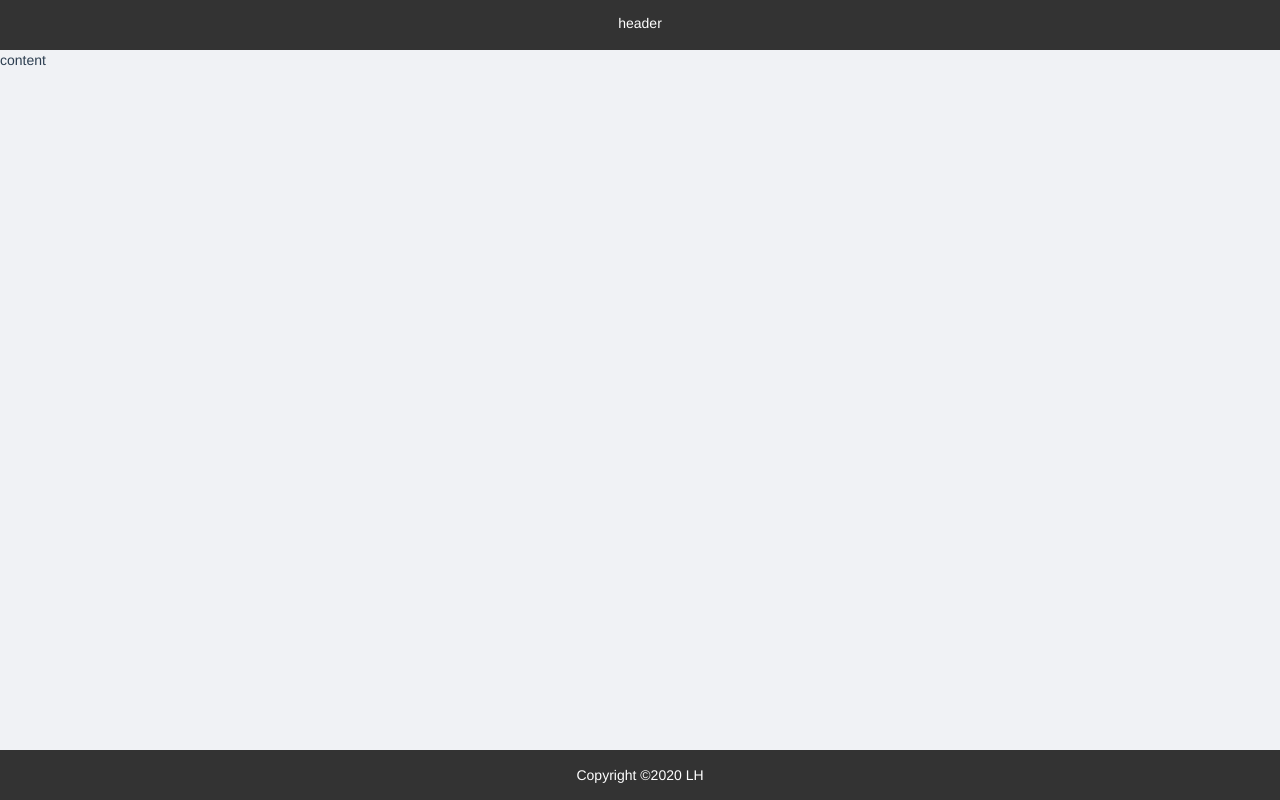
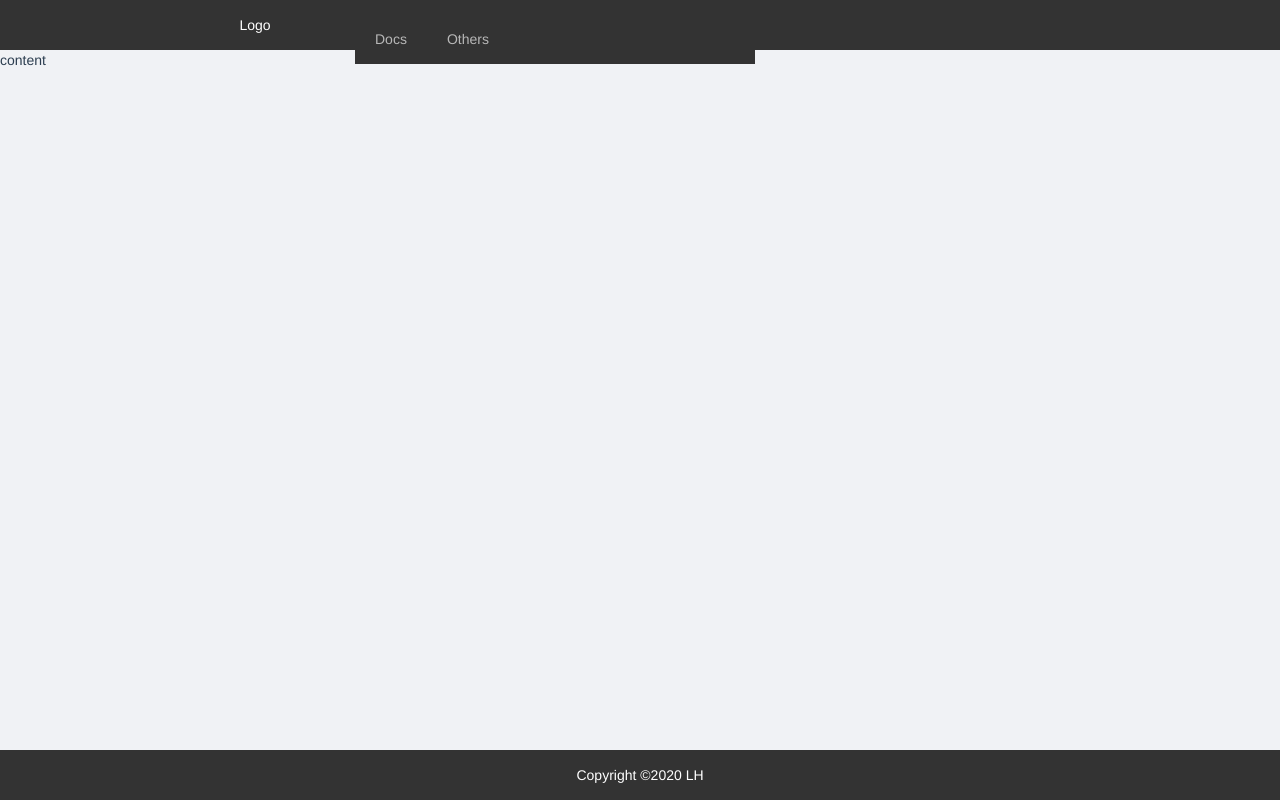
Before and after one commit to luohu1/gh-pages, a Vue app: page /#/ in a window 1280 px wide. Built offline with nearby package versions, Linux system fonts and the light colour scheme.

Commit message:
feat: update basiclayout.

```diff
--- /dev/null
+++ b/src/components/Layout/GlobalFooter.vue
@@ -0,0 +1,25 @@
+<template>
+  <div class="footer">
+    <span>Copyright ©2020 LH</span>
+  </div>
+</template>
+
+<script>
+export default {
+  name: 'GlobalFooter',
+  data() {
+    return {}
+  },
+}
+</script>
+
+<style scoped lang="less">
+.footer {
+  padding: 15px 0;
+  height: 50px;
+  background: #333;
+  font-size: 14px;
+  color: #ffffff;
+  text-align: center;
+}
+</style>
--- /dev/null
+++ b/src/components/Layout/GlobalHeader.vue
@@ -0,0 +1,57 @@
+<template>
+  <div class="header">
+    <div class="logo">
+      <span>Logo</span>
+    </div>
+    <div class="container">
+      <a-menu class="menu" mode="horizontal" theme="dark">
+        <a-menu-item key="docs" class="menu-item">
+          <a href="/docs/">Docs</a>
+        </a-menu-item>
+        <a-menu-item class="menu-item">
+          <span>Others</span>
+        </a-menu-item>
+      </a-menu>
+    </div>
+  </div>
+</template>
+
+<script>
+export default {
+  name: 'GlobalHeader',
+  data() {
+    return {}
+  },
+}
+</script>
+
+<style lang="less" scoped>
+.header {
+  height: 50px;
+  width: 1000px;
+  padding-right: 15px;
+  padding-left: 15px;
+  margin-right: auto;
+  margin-left: auto;
+  font-size: 14px;
+  color: #ffffff;
+  text-align: center;
+
+  .logo {
+    width: 200px;
+    float: left;
+    line-height: 50px;
+  }
+  .container {
+    width: 600px;
+    padding-left: 200px;
+    .menu {
+      background: #333;
+      .menu-item {
+        height: 50px;
+        line-height: 50px;
+      }
+    }
+  }
+}
+</style>
--- a/src/layouts/BasicLayout.vue
+++ b/src/layouts/BasicLayout.vue
@@ -1,44 +1,34 @@
 <template>
   <a-layout id="basic-layout">
-    <a-layout-header id="layout-header">
-      <span>header</span>
+    <a-layout-header :style="{padding: 0, height: '50px', background: '#333'}">
+      <global-header />
     </a-layout-header>
-    <a-layout-content  id="layout-content">
+    <a-layout-content id="layout-content">
       <span>content</span>
       <router-view></router-view>
     </a-layout-content>
-    <a-layout-footer id="layout-footer">
-      <span>Copyright ©2020 LH</span>
+    <a-layout-footer :style="{padding: 0}">
+      <global-footer />
     </a-layout-footer>
   </a-layout>
 </template>
 
 <script>
+import GlobalHeader from '@/components/Layout/GlobalHeader'
+import GlobalFooter from '@/components/Layout/GlobalFooter'
 export default {
   name: 'BasicLayout',
-  components: {}
+  components: {
+    GlobalHeader,
+    GlobalFooter,
+  },
 }
 </script>
 
 <style scoped lang="less">
-.mixin-style() {
-  height: 50px;
-  padding: 15px 0;
-  background: #333;
-  font-size: 14px;
-  color: #ffffff;
-  text-align: center;
-}
 #basic-layout {
-  #layout-header {
-    .mixin-style();
-    line-height: normal;
-  }
   #layout-content {
     min-height: calc(100vh - 100px);
   }
-  #layout-footer {
-    .mixin-style();
-  }
 }
 </style>
--- a/src/main.js
+++ b/src/main.js
@@ -3,15 +3,17 @@ import App from './App.vue'
 import router from './router'
 import store from './store'
 import {
-  Layout
+  Layout,
+  Menu,
 } from 'ant-design-vue'
 
 Vue.use(Layout)
+Vue.use(Menu)
 
 Vue.config.productionTip = false
 
 new Vue({
   router,
   store,
-  render: h => h(App)
+  render: h => h(App),
 }).$mount('#app')
```
